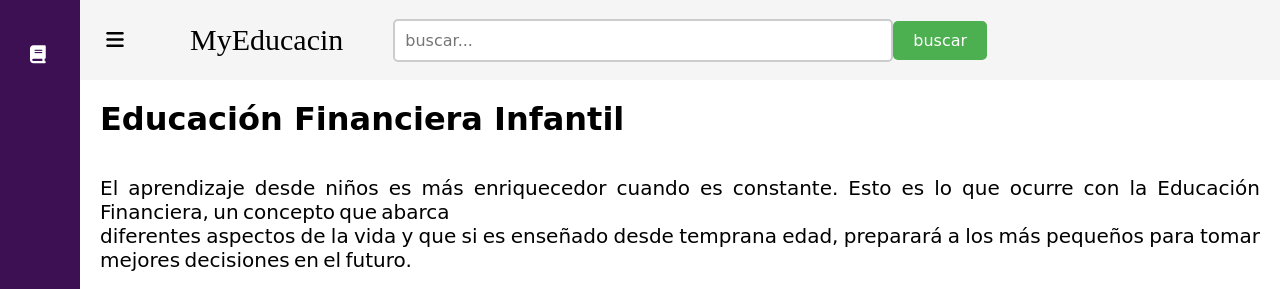
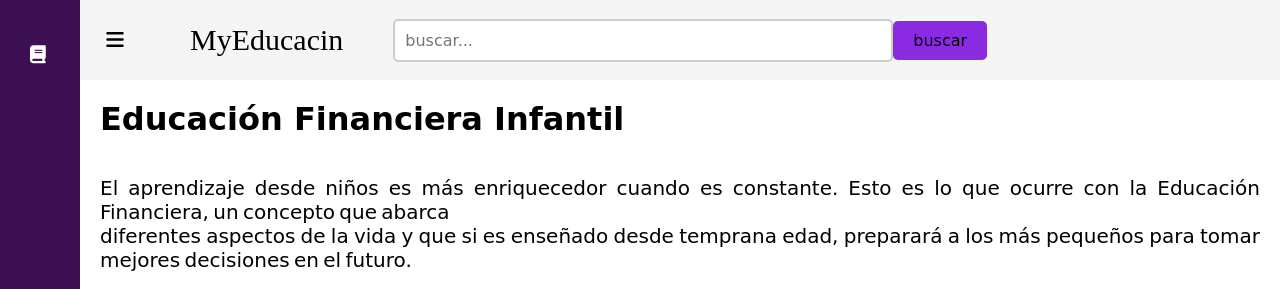
Before and after one commit to SamuelIsai/MyEducacin, a PHP site: page /MyEducacin/homepage.php in a window 1280 px wide. Shown: the top 289 px of the page. Run offline with PHP 8.4, Linux system fonts and the light colour scheme; some libraries are stand-ins or nearby versions; some web fonts are replaced.

Commit message:
mas cambios

```diff
--- a/MyEducacin/MyEducacin/chat/views/index.html
+++ b/MyEducacin/MyEducacin/chat/views/index.html
@@ -107,7 +107,7 @@
                 type="submit"
                 class="w-full text-white bg-primary-600 hover:bg-primary-700 focus:ring-4 focus:outline-none focus:ring-primary-300 font-medium rounded-lg text-sm px-5 py-2.5 text-center dark:bg-primary-600 dark:hover:bg-primary-700 dark:focus:ring-primary-800"
                 id="registerUser"
-              >
+              style="background-color: blueviolet;">
                 Acceder
               </button>
             </div>
--- a/MyEducacin/MyEducacin/templates/homepage.php
+++ b/MyEducacin/MyEducacin/templates/homepage.php
@@ -135,8 +135,8 @@ btn.addEventListener("click", buscarObjetos);
     .btn {
     padding: 10px 20px;
     font-size: 16px;
-    background-color: #4CAF50;
-    color: white;
+    background-color: Blueviolet;
+    color: black;
     border: none;
     border-radius: 5px;
     cursor: pointer;
```
